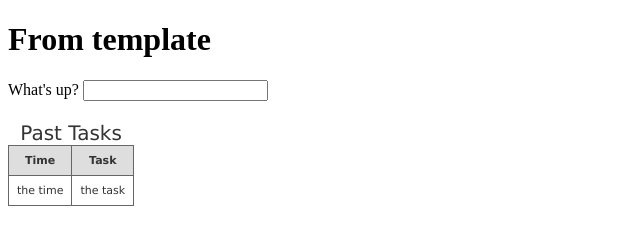
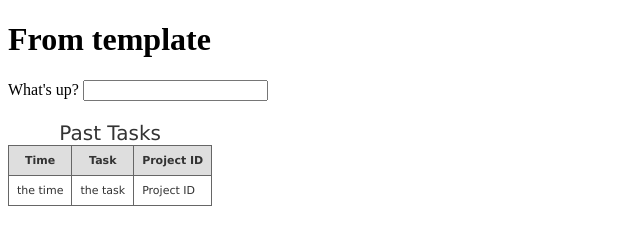
Before and after one commit to anil/timetracker, a plain HTML site: page resources/public/index.html in a window 1280 px wide. Shown: the whole page, without its empty margins (0-640 px from the left). Drawn offline with Linux system fonts and the light colour scheme.

Commit message:
Added a post processor which updates the 'project_id' key.

```diff
--- a/resources/public/index.html
+++ b/resources/public/index.html
@@ -45,12 +45,14 @@
           <tr>
             <th>Time</th>
             <th>Task</th>
+            <th>Project ID</th>
           </tr>
         </thead>
         <tbody>
           <tr>
             <td class="time">the time</td>
             <td class="task">the task</td>
+            <td class="project_id">Project ID</td>
           </tr>
         </tbody>
      </table>
```
Also changed, not shown: 3 other files.
